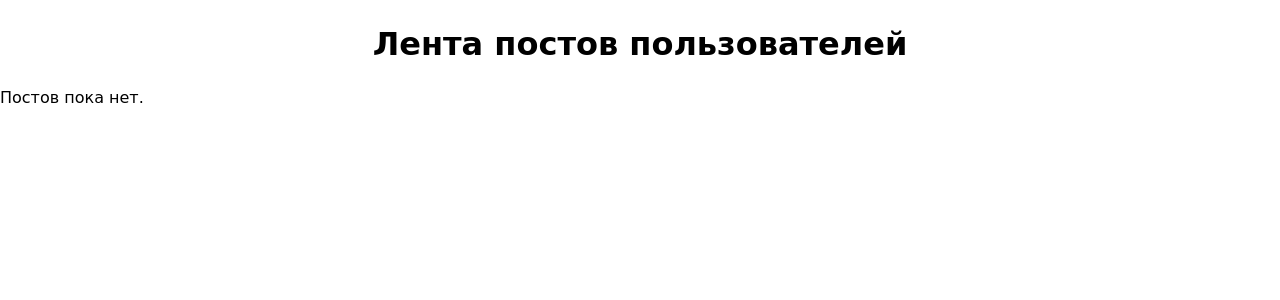
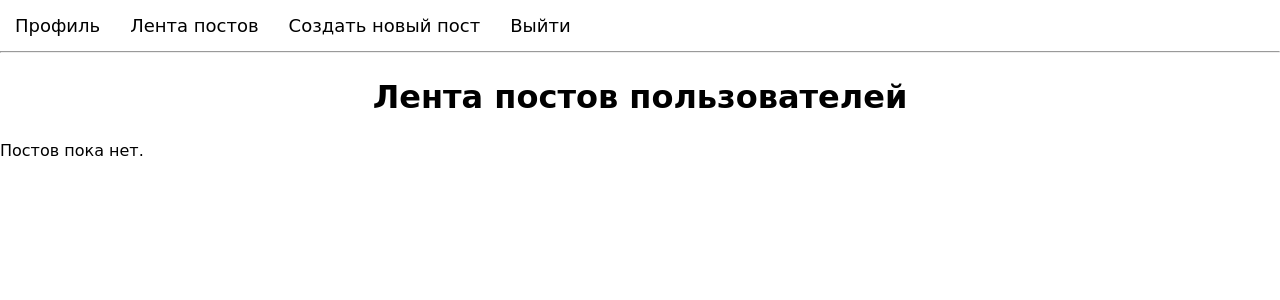
Before and after one commit to RitaAnt/Twitter-feed, a PHP site: page /posts/all_posts.php in a window 1280 px wide. Shown: the top 300 px of the page. Run offline with PHP 8.4, Linux system fonts and the light colour scheme; data that the repository does not hold is empty.

Commit message:
навигация

```diff
--- /dev/null
+++ b/src/includes/navbar.php
@@ -0,0 +1,7 @@
+<div id="nav-div">
+    <a href="/src/profile.php">Профиль</a>
+    <a href="/src/posts/all_posts.php">Лента постов</a>
+    <a href="/src/posts/create_post.php">Создать новый пост</a>
+    <a href="/src/auth/logout.php">Выйти</a>
+</div>
+<hr>
--- a/src/posts/all_posts.php
+++ b/src/posts/all_posts.php
@@ -7,6 +7,7 @@
     <link rel="stylesheet" href="../style/main.css">
 </head>
 <body>
+<?php include_once("../includes/navbar.php"); ?>
     <h1>Лента постов пользователей</h1>
 
     <?php
--- a/src/posts/create_post.php
+++ b/src/posts/create_post.php
@@ -7,6 +7,7 @@
     <link rel="stylesheet" href="../style/main.css">
 </head>
 <body>
+<?php include_once("../includes/navbar.php"); ?>
     <div>
     <h1>Создание нового поста</h1>
         <form action="process_create_post.php" method="post">
--- a/src/profile.php
+++ b/src/profile.php
@@ -11,7 +11,7 @@ session_start();
     <link rel="stylesheet" href="style/main.css">
 </head>
 <body>
-
+<?php include_once("includes/navbar.php"); ?>
 <?php
 if(isset($_SESSION['user_id'])) {
 
@@ -42,11 +42,10 @@ if(isset($_SESSION['user_id'])) {
     } else {
         echo "<p>У вас нет постов.</p>";
     }
-    echo "<a href='posts/create_post.php'>Создать пост</a>";
+
 } else {
     header('Location: index.php');
 }
 ?>
-<a href='posts/all_posts.php'>Лента</a>
 </body>
 </html>
--- a/src/style/main.css
+++ b/src/style/main.css
@@ -29,6 +29,7 @@ input, button, a, form, div, h1, h2, textarea{
     color: black;
     background: white;
     text-align: center;
+    text-decoration: none;
 }
 input, button, a, form, div, textarea{
 font-size: 18px;
@@ -40,6 +41,9 @@ button:hover{
 .message{
     color: rgb(250, 110, 67);
     text-align: center;
+}
+a:hover{
+    text-decoration:underline;
 }
 #posts{
     display: flex;
@@ -70,3 +74,13 @@ button:hover{
 #posts-like-button:hover{
     box-shadow: 1px 1px 3px grey;
 }
+#nav-div{
+    display: flex;
+    flex-direction: row;
+    padding: 0;
+    margin: 0;
+}
+#nav-div a{
+    margin: 5px;
+    font-size: 18px;
+}
```
